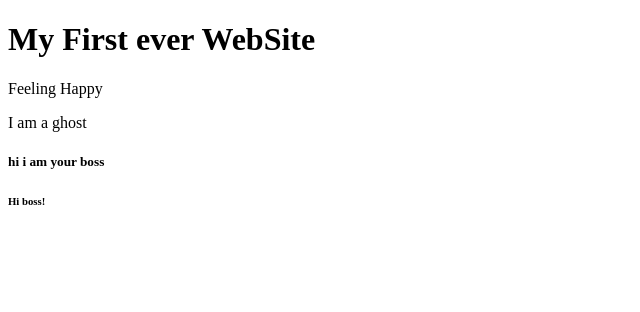
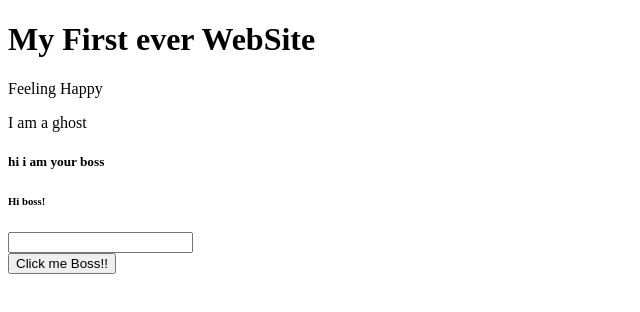
Before and after one commit to dev-rahim/my-first-website, a plain HTML site: page index.html in a window 1280 px wide. Shown: the whole page, without its empty margins (0-640 px from the left). Drawn offline with Linux system fonts and the light colour scheme.

Commit message:
buton added after 1 week

```diff
--- a/index.html
+++ b/index.html
@@ -14,5 +14,9 @@
 
     <h5>hi i am your boss</h5>
     <h6>Hi boss!</h6>
+
+    <input type="text">
+    <br>
+    <button>Click me Boss!!</button>
 </body>
 </html>
```
